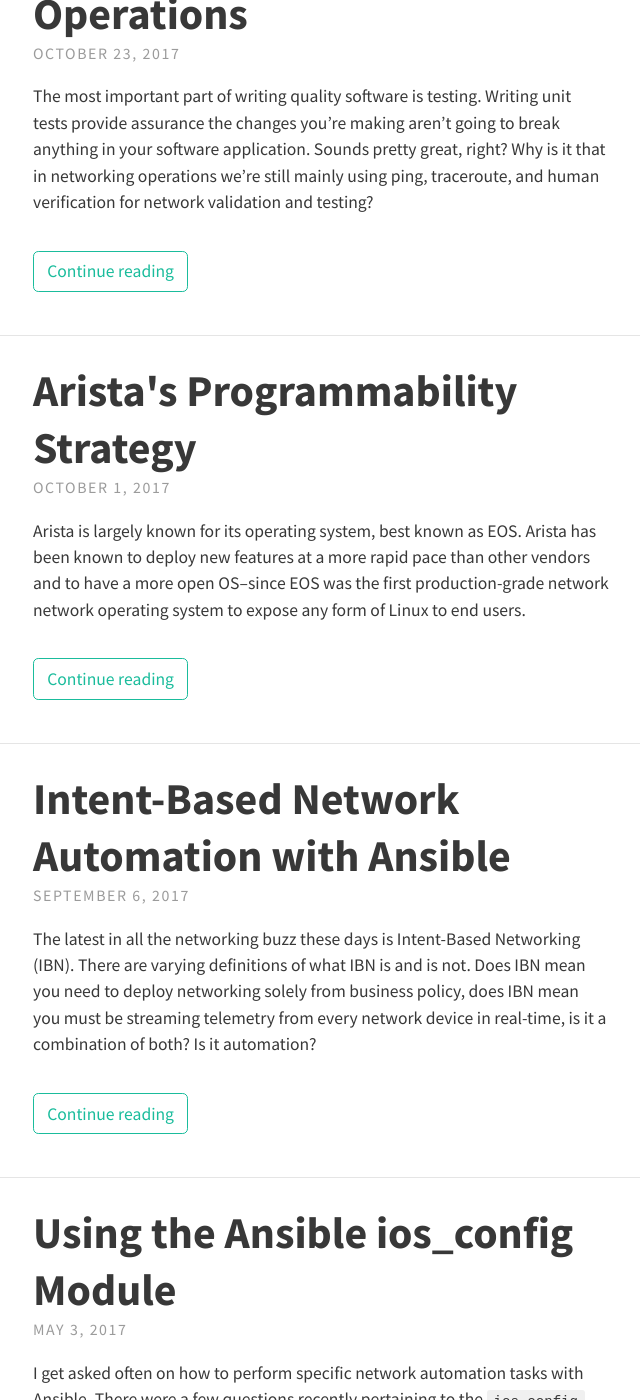
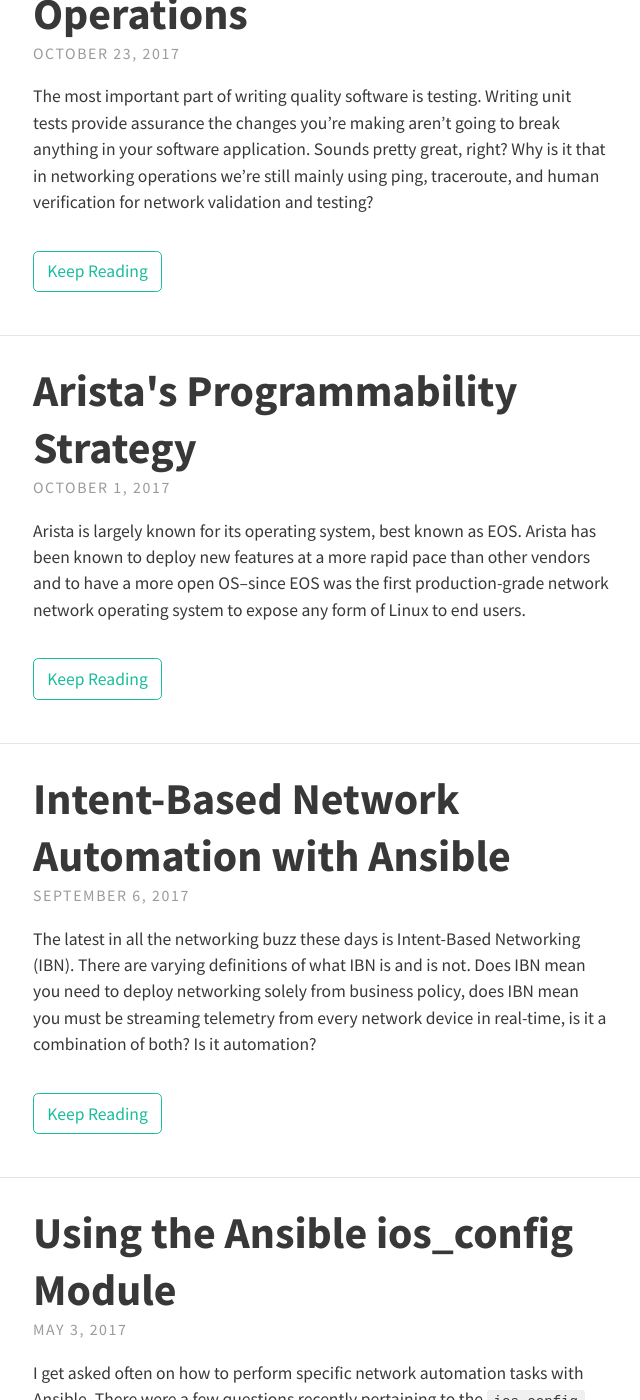
Before and after one commit to jedelman8/jedelman8.github.com, a Jekyll site: the page built from index.html, in a window 1280 px wide and 1400 px high, scrolled down 393 px. Shown: the whole window, without its empty margins (287-927 px from the left). Built offline with Jekyll 4.4.1, drawn with Linux system fonts in a browser that asks for light colours; nearby versions of some CDN libraries; the list of posts is cut into pages by our own code; some of the changed text lies outside the part shown.

Commit message:
initial changes

```diff
--- a/_config.yml
+++ b/_config.yml
@@ -38,8 +38,8 @@
   str_rss_follow: "Follow RSS feed"
   str_email: "Email"
   str_next: "Next"
-  str_prev: "Prev"
-  str_continue_reading: "Continue reading"
+  str_prev: "Previous"
+  str_continue_reading: "Keep Reading"
 
   # Colors, typography and padding
   # Open the "_sass > base" folder, and open "_variables.scss"
```
Also changed, not shown: favicon.ico.
